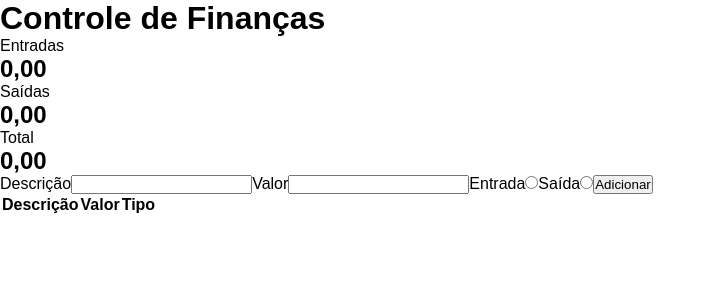
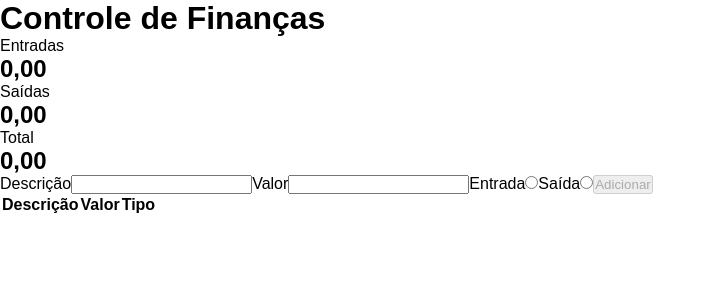
Before and after one commit to gabriel-d-sona/Controle-de-Financas, a React (Create React App) app: page / in a window 1280 px wide. Shown: the top 300 px of the page, without its empty margins (0-716 px from the left). Built offline with nearby package versions, Linux system fonts and the light colour scheme; the HTML template or start-up script is replaced by a standard one.

Commit message:
botao desabilitado, sem descricao

```diff
--- a/src/pages/Controle.js
+++ b/src/pages/Controle.js
@@ -10,6 +10,7 @@ class Controle extends Component {
         entrada: false,
         saida: false,
         arr: [],
+        btnDisable: true,
     };
 
     componentDidMount() {
@@ -47,7 +48,7 @@ class Controle extends Component {
         this.setState((prevState) => {
             const { descricao, valor, entrada, saida } = prevState;
             const novoItem = {
-                descricao,
+                descricao: descricao.trim() === "" ? "Sem Descrição" : descricao,
                 valor: saida ? `-${valor}` : valor,
                 tipo: entrada ? "entrada" : "saida",
             };
@@ -59,6 +60,7 @@ class Controle extends Component {
                 valor: "",
                 entrada: false,
                 saida: false,
+                btnDisable: true
             };
         }, this.updateQuantities);
     };
@@ -67,6 +69,11 @@ class Controle extends Component {
     handleChange = (event) => {
         const { name, value, type, checked } = event.target;
         this.setState({ [name]: type === "checkbox" ? checked : value });
+        this.setState((prevState) => {
+            const newState = { ...prevState, [name]: value };
+            const isFormValid =  newState !== null;
+            return { ...newState, btnDisable: !isFormValid}
+        })
     };
 
 //diferencia as checkbox
@@ -79,7 +86,7 @@ class Controle extends Component {
     };
 
     render() {
-        const { descricao, valor, quantidade1, quantidade2, total, arr } = this.state;
+        const { descricao, valor, quantidade1, quantidade2, total, arr, btnDisable } = this.state;
         return (
             <div className="controle-page">
                 <div className="tabela-total">
@@ -105,7 +112,7 @@ class Controle extends Component {
                     <label htmlFor="valor">Valor</label>
                     <input
                         id="valor"
-                        type="text"
+                        type="number"
                         name="valor"
                         value={valor}
                         onChange={this.handleChange}
@@ -131,6 +138,7 @@ class Controle extends Component {
                     <button
                         id="btn-adicionar"
                         name="btn-adicionar"
+                        disabled={btnDisable}
                         onClick={this.handleAddClick}
                     >
                         Adicionar
```
